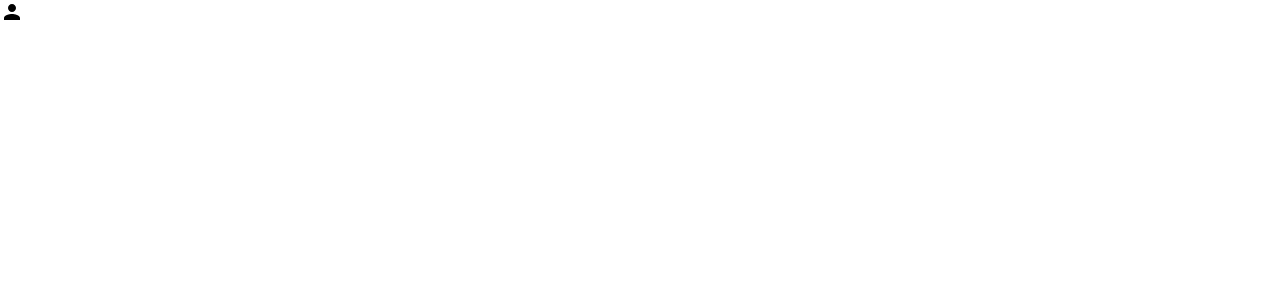
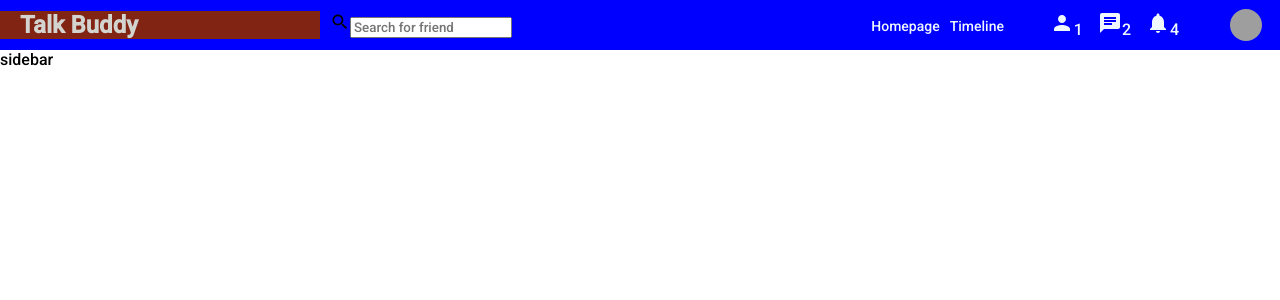
Before and after one commit to Biprojit113/talkBuddy, a React (Create React App) app: page / in a window 1280 px wide. Shown: the top 300 px of the page. Built offline with nearby package versions, Linux system fonts and the light colour scheme; grey boxes are pictures that could not be loaded.

Commit message:
Navbar
Completed Navbar

```diff
--- a/src/App.js
+++ b/src/App.js
@@ -1,8 +1,7 @@
 import Home from "./pages/home/Home";
-import {Person} from "@material-ui/icons"
 
 function App() {
-  return <Person/>
+  return <Home/>
 }
 
 export default App;
--- a/src/components/topbar/Topbar.jsx
+++ b/src/components/topbar/Topbar.jsx
@@ -9,7 +9,7 @@ export default function Topbar() {
             </div>
             <div className="topbarCenter">
                 <div classname="searchbar">
-                    <Search/>
+                    <Search className="searchIcon"/>
                     <input placeholder="Search for friend" classname="searchInput"/>
                 </div>
             </div>
@@ -33,7 +33,7 @@ export default function Topbar() {
                         <span className="topbarIconBadge">4</span>
                     </div>
                 </div>
-                <img src="/assets/person/1.jpg" alt="" className="topbarImg"/>
+                <img src="assets/1.jpg" alt="" className="topbarImg"/>
             </div>
 
         </div>
--- a/src/components/topbar/topbar.css
+++ b/src/components/topbar/topbar.css
@@ -10,13 +10,13 @@
 
 .topbarLeft{
     flex: 3;
-    background-color: rgb(101, 237, 101);
+    background-color: rgb(130, 36, 20);
 }
 .logo{
     font-size: 24px;
     margin-left: 20px;
     font-weight: bold;
-    color:aliceblue;
+    color:#d6dbd7f6;
     cursor: pointer;
 }
 .topbarCenter {
@@ -26,7 +26,7 @@
 .searchbar{
     width: 100%;
     height: 30px;
-    background-color: azure;
+    background-color: rgb(249, 249, 249);
     border-radius: 30px;
     display: flex;
     align-items: center;
@@ -50,7 +50,7 @@ searchInput{
     flex: 4;
     display: flex;
     align-items: center;
-    justify-content: space-between;
+    justify-content: space-around;
     color:aliceblue;
 }
 
@@ -58,6 +58,10 @@ searchInput{
     margin-right: 10px;
     font-size: 14px;
     cursor: pointer;
+}
+
+.topbarIcons{
+    display:flex;
 }
 
 .topbarIconItem{
@@ -69,7 +73,7 @@ searchInput{
 .topbariconBadge{
     width: 15px;
     height: 15px;
-    background-color: brown;
+    background-color: rgb(137, 30, 30);
     border-radius: 50%;
     color:rgba(255, 255, 255, 0.885);
     position: absolute;
--- a/src/pages/home/Home.js
+++ b/src/pages/home/Home.js
@@ -1,6 +1,5 @@
 import Topbar from "../../components/topbar/Topbar";
 import Sidebar from "../../components/sidebar/Sidebar";
-
 
 
 export default function Home(){
```
